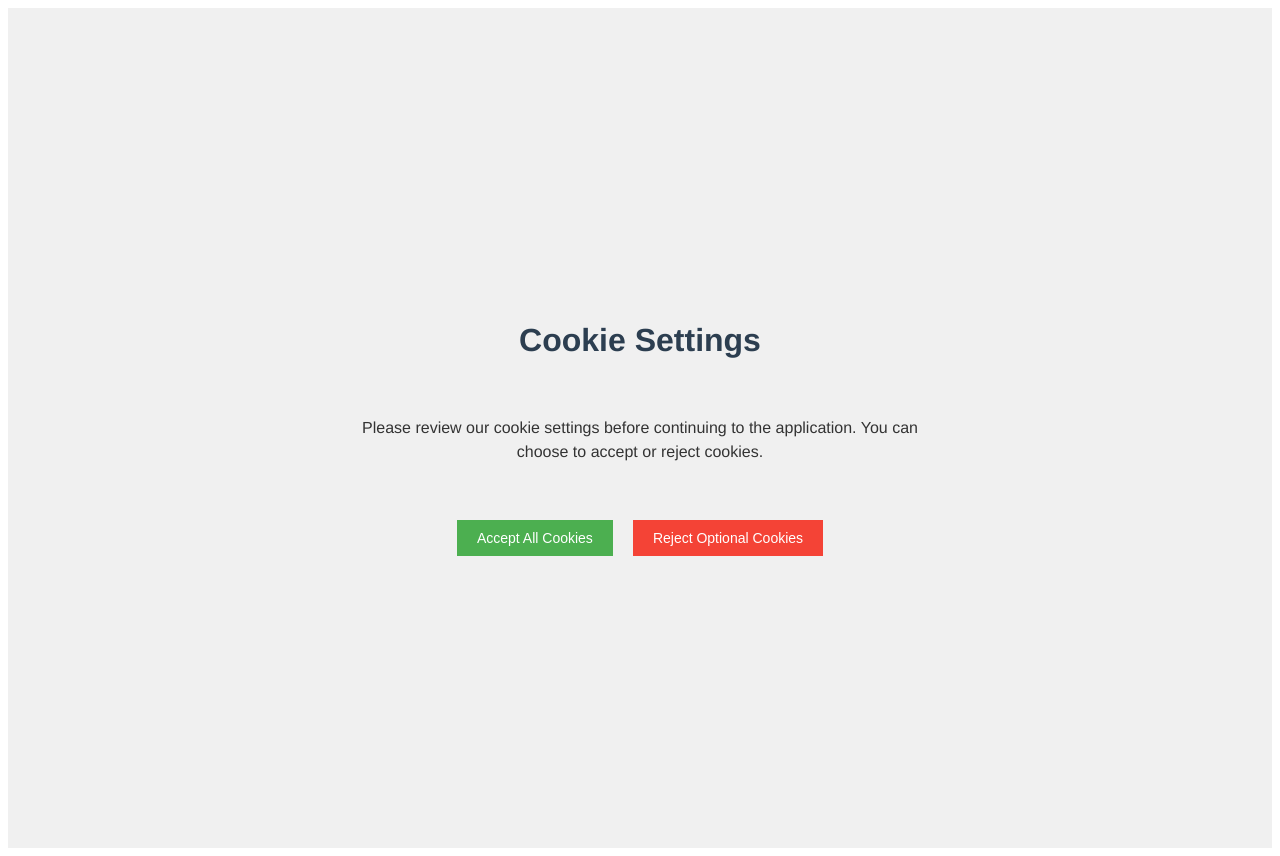
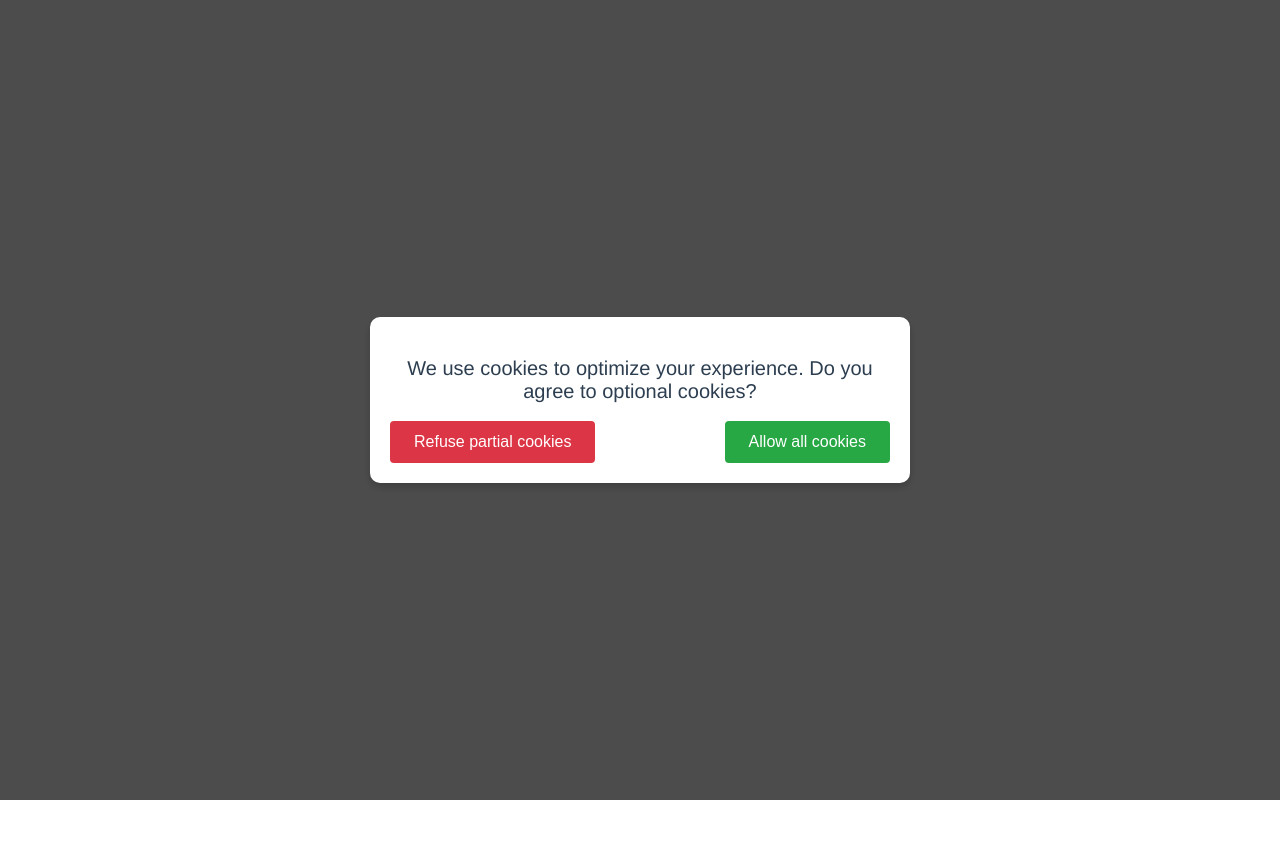
Before and after one commit to spe-uob/2024-AILearningTool, a Vue app in the folder frontend/: page / in a window 1280 px wide. After the commit the page ends 800 px from the top, so only its background shows below. Built offline with nearby package versions, Linux system fonts and the light colour scheme.

Commit message:
Update Cookie.vue
issue #110

```diff
--- a/frontend/src/Display interface/Cookie.vue
+++ b/frontend/src/Display interface/Cookie.vue
@@ -1,102 +1,113 @@
 <template>
-  <div class="cookie-container">
-    <h1>Cookie Settings</h1>
+  <div id="cookiePopUp" class="cookie-popup">
     <div class="cookie-content">
-      <p>
-        Please review our cookie settings before continuing to the application.
-        You can choose to accept or reject cookies.
-      </p>
-    </div>
-    <div class="button-group">
-      <button @click="sendCookieConsent('True')">Accept All Cookies</button>
-      <button @click="sendCookieConsent('False')">Reject Optional Cookies</button>
+      <p>We use cookies to optimize your experience. Do you agree to optional cookies?</p>
+      <button class="reject-button" @click="handleConsent(false)">Refuse partial cookies</button>
+      <button class="accept-button" @click="handleConsent(true)">Allow all cookies</button>
     </div>
   </div>
 </template>
 
 <script>
-import { useRouter } from 'vue-router';
-import axios from 'axios';
+export default {
+  methods: {
+    handleConsent(isConsent) {
+      this.setConsentCookie(isConsent);
+      this.signUp();
+    },
+    setConsentCookie(isConsent) {
+      const consentValue = isConsent ? "true" : "false";
+      const d = new Date();
+      d.setTime(d.getTime() + 30 * 24 * 60 * 60 * 1000);
+      const expires = "expires=" + d.toUTCString();
+      document.cookie = `optionalConsent=${consentValue};${expires};path=/`;
+    },
+    signUp() {
+      fetch("http://localhost:8080/signup", {
+        method: "GET",
+        credentials: "include",
+      })
+          .then((response) => {
+            if (!response.ok) {
+              throw new Error("Non-200 response, back-end API call failed");
+            } else {
+              document.getElementById("cookiePopUp").style.display = "none";
+              this.redirectToMain();
+            }
+          })
+          .catch((error) => {
+            console.error("Registration failure:", error);
+          });
+    },
 
-export default {
-  name: 'Cookie',
-  setup() {
-    const router = useRouter();
-
-    const sendCookieConsent = async (consent) => {
-      try {
-        // 发送 consent 参数到服务器
-        const response = await axios.get('https://ailearningtool.ddns.net:8080/signup', {
-          params: {
-            consent, // 用户选择的参数
-          },
-        });
-
-        // 从服务器响应中接收 userId
-        const userId = response.data.userId;
-        console.log('Received userId:', userId);
-
-        // 存储 userId（可选：保存到 Cookie 或 LocalStorage）
-        localStorage.setItem('userId', userId);
-
-        // 跳转到主界面
-        router.push('/main');
-      } catch (error) {
-        console.error('Failed to send cookie consent:', error);
-        alert('An error occurred. Redirecting...');
-        router.push('/main'); // 无论成功或失败都跳转
-      }
-    };
-
-    return { sendCookieConsent };
+    redirectToMain() {
+    this.$router.push("/main");
+    },
   },
 };
 </script>
 
 <style scoped>
-.cookie-container {
+.cookie-popup {
+  position: fixed;
+  top: 0;
+  left: 0;
+  width: 100%;
+  height: 100%;
   display: flex;
-  flex-direction: column;
+  justify-content: center;
   align-items: center;
-  justify-content: center;
-  height: 100vh;
-  padding: 20px;
-  background-color: #f0f0f0;
-  text-align: center;
+  background-color: rgba(0, 0, 0, 0.7);
+  z-index: 1000;
 }
 
 .cookie-content {
-  margin: 20px 0;
-  max-width: 600px;
-  font-size: 16px;
-  line-height: 1.5;
-  color: #333;
+  position: relative;
+  width: 80%;
+  max-width: 500px;
+  background-color: #fff;
+  padding: 40px 20px;
+  border-radius: 10px;
+  text-align: center;
+  box-shadow: 0 4px 8px rgba(0, 0, 0, 0.2);
 }
 
-.button-group {
-  display: flex;
-  gap: 20px;
-  margin-top: 20px;
+.cookie-content p {
+  font-size: 20px; /* 增大字体 */
+  margin: 0 0 40px; /* 增加文本与按钮之间的间距 */
 }
 
-button {
-  padding: 10px 20px;
-  background-color: #4caf50;
+.reject-button {
+  position: absolute;
+  bottom: 20px;
+  left: 20px;
+  background-color: #dc3545;
   color: white;
   border: none;
+  padding: 12px 24px;
+  border-radius: 4px;
   cursor: pointer;
-  font-size: 14px;
+  font-size: 16px;
 }
 
-button:hover {
-  background-color: #45a049;
+.reject-button:hover {
+  background-color: #c82333;
 }
 
-button:last-child {
-  background-color: #f44336;
+.accept-button {
+  position: absolute;
+  bottom: 20px;
+  right: 20px;
+  background-color: #28a745;
+  color: white;
+  border: none;
+  padding: 12px 24px;
+  border-radius: 4px;
+  cursor: pointer;
+  font-size: 16px;
 }
 
-button:last-child:hover {
-  background-color: #e53935;
+.accept-button:hover {
+  background-color: #218838;
 }
 </style>
```
